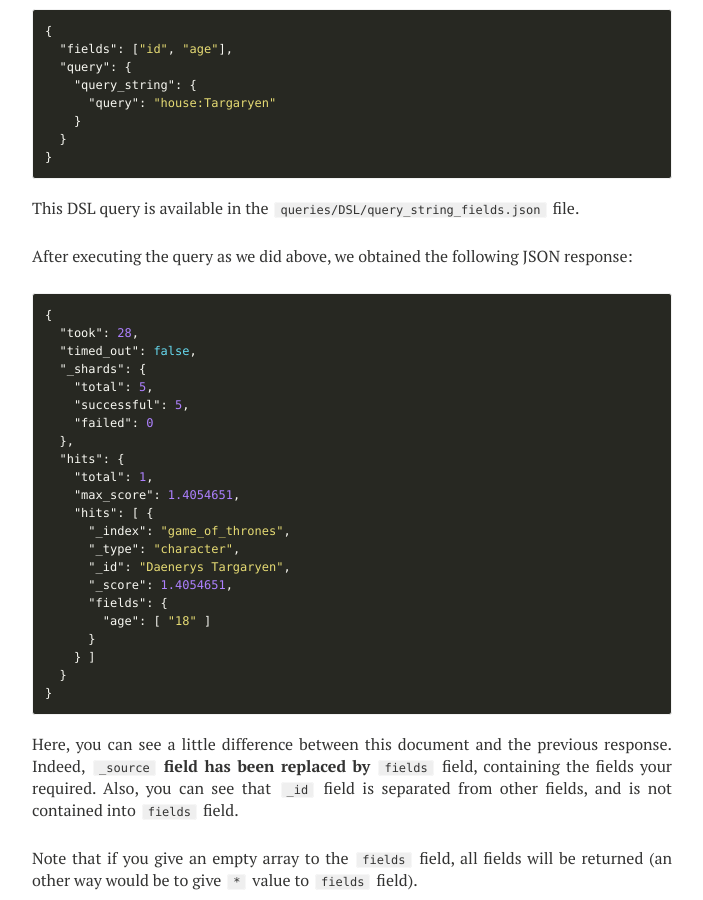
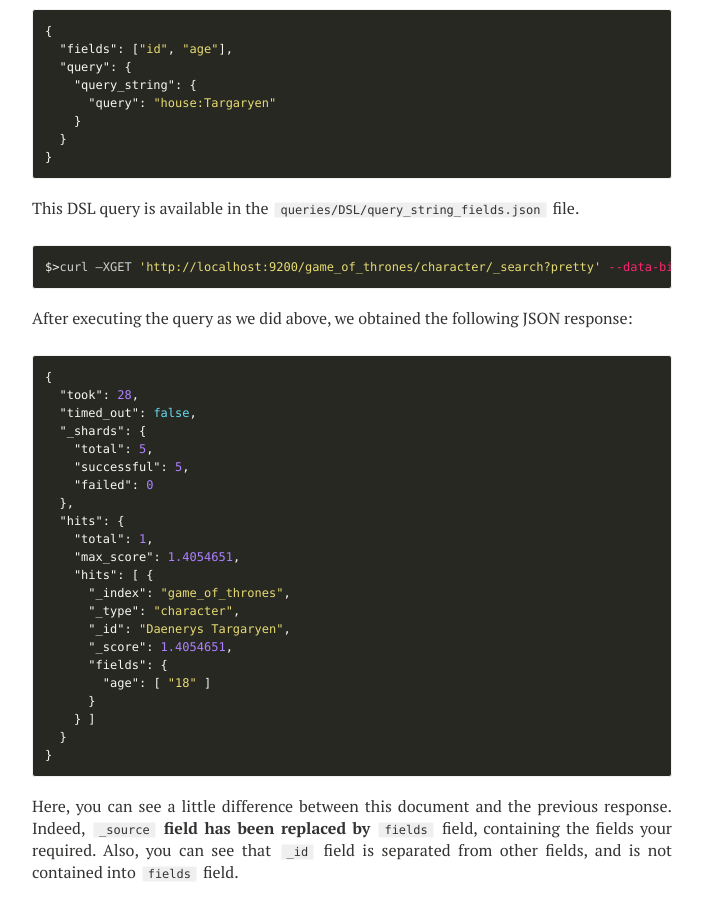
Before and after one commit to semji/reputationvip.github.io, a Jekyll site: the page built from _posts/2015-07-23-elasticsearch-always-pays-his-debts.md, in a window 1280 px wide and 900 px high, scrolled down 23691 px. Shown: the whole window, without its empty margins (288-991 px from the left). Built offline with Jekyll 4.4.1, drawn with Linux system fonts in a browser that asks for light colours; nearby versions of some CDN libraries; comment, search, counter and statistics services are not loaded; some of the changed text lies outside the part shown.

Commit message:
Add curl call query string fields

```diff
--- a/_posts/2015-07-23-elasticsearch-always-pays-his-debts.md
+++ b/_posts/2015-07-23-elasticsearch-always-pays-his-debts.md
@@ -977,6 +977,10 @@ name is also our document's id, so it is stored into the `id` field).
 
 This DSL query is available in the `queries/DSL/query_string_fields.json` file.
 
+{% highlight sh %}
+$>curl –XGET 'http://localhost:9200/game_of_thrones/character/_search?pretty' --data-binary @query_string_fields.json
+{% endhighlight %}
+
 After executing the query as we did above, we obtained the following JSON response:
 
 {% highlight json %}
```
